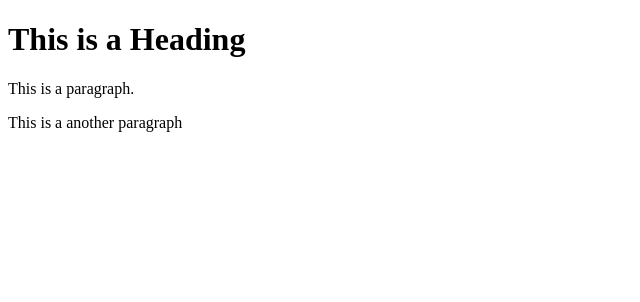
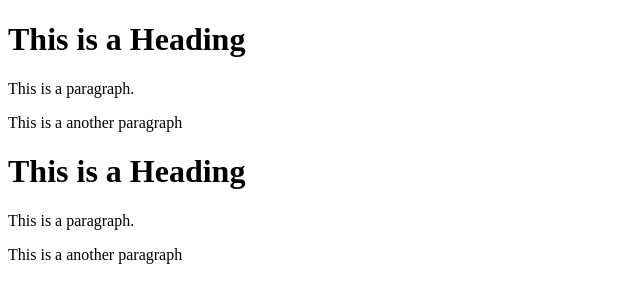
Before and after one commit to Gatete-Bruno/Bat-Git, a plain HTML site: page index.html in a window 1280 px wide. Shown: the whole page, without its empty margins (0-640 px from the left). Drawn offline with Linux system fonts and the light colour scheme.

Commit message:
trying ourebase

```diff
--- a/index.html
+++ b/index.html
@@ -9,3 +9,16 @@
     <p>This is a another paragraph</p>
 </body>
 </html>
+
+
+<!DOCTYPE html>
+<html>
+<head>
+<title>Page Title</title>
+</head>
+<body>
+    <h1>This is a Heading</h1>
+    <p> This is a paragraph.</p>
+    <p>This is a another paragraph</p>
+</body>
+</html>
```
